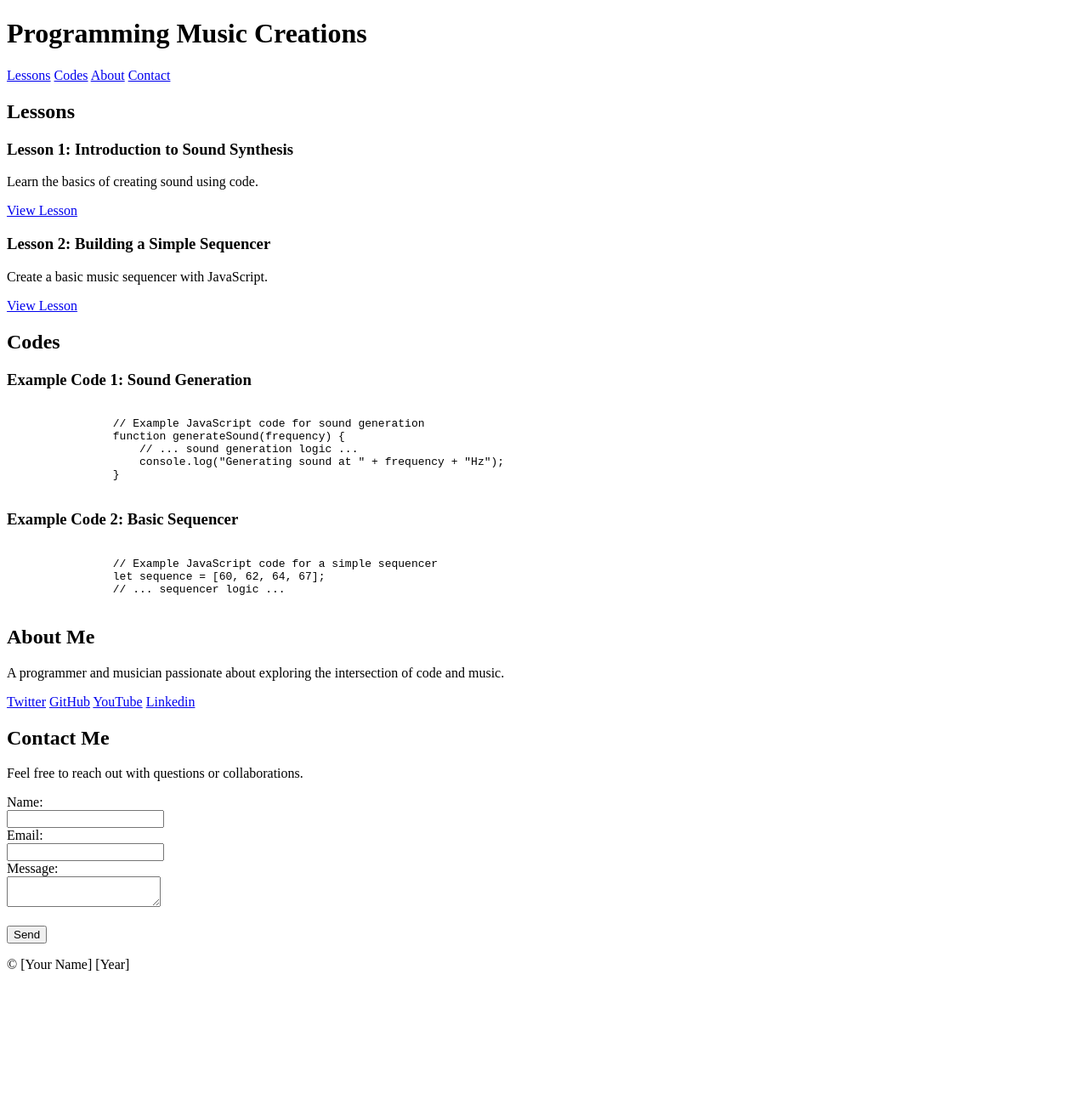
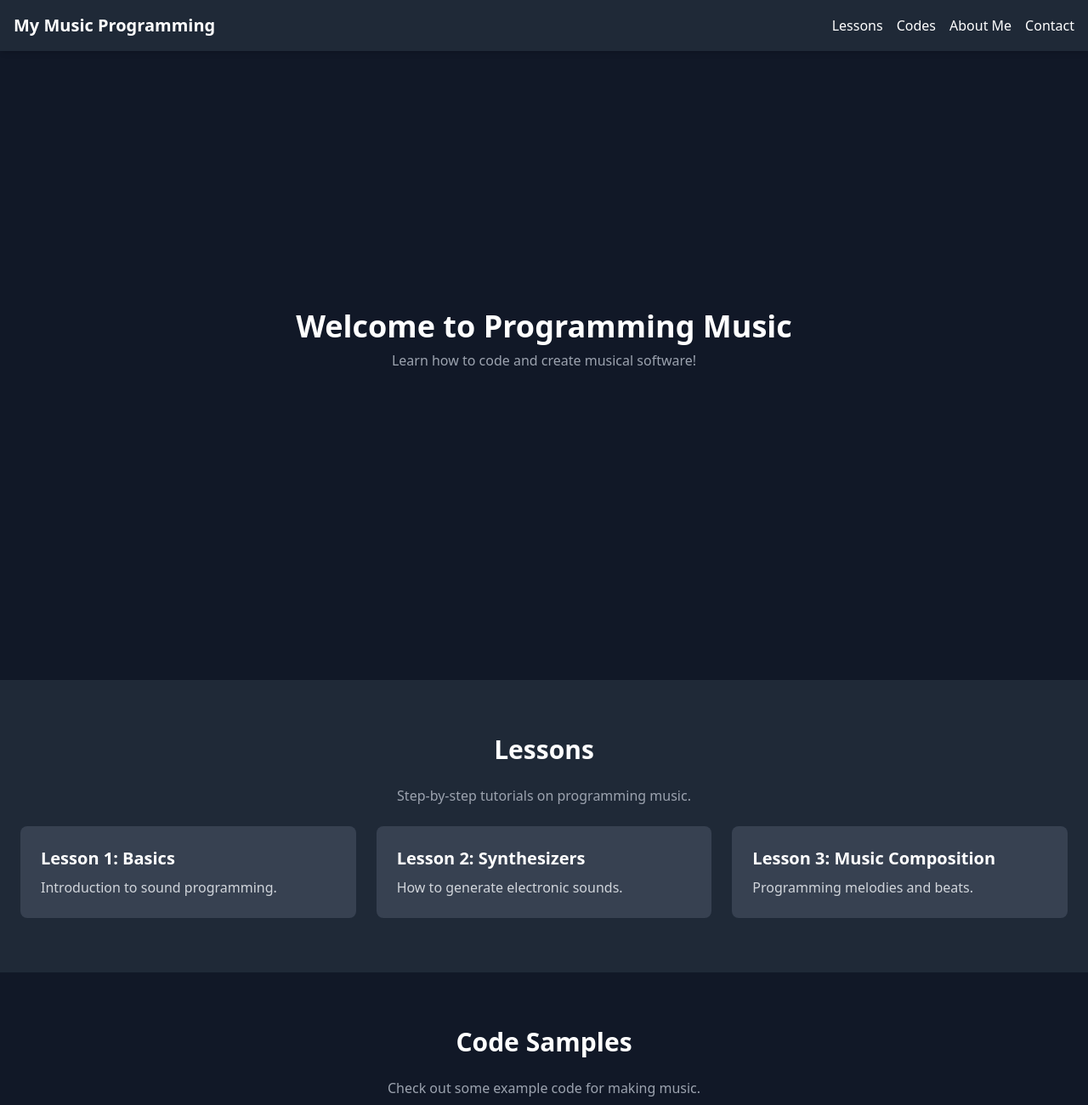
Before and after one commit to VirtualMusicInstruments/VirtualMusicInstruments.github.io, a plain HTML site: page input.html in a window 1280 px wide. Shown: the top 1300 px of the page at 85% size. Before the commit the page ends 1160 px from the top, so only its background shows below. Drawn offline with nearby package versions, Linux system fonts and the light colour scheme.

Commit message:
Update input.html

```diff
--- a/input.html
+++ b/input.html
@@ -3,83 +3,104 @@
 <head>
     <meta charset="UTF-8">
     <meta name="viewport" content="width=device-width, initial-scale=1.0">
-    <title>Your Programming Music Hub</title>
-    <link rel="stylesheet" href="style.css">
+    <title>Programming Music Lessons</title>
+    <script src="https://cdn.tailwindcss.com"></script>
 </head>
-<body>
-    <header>
-        <h1>Programming Music Creations</h1>
-        <nav>
-            <a href="#lessons">Lessons</a>
-            <a href="#codes">Codes</a>
-            <a href="#about">About</a>
-            <a href="#contact">Contact</a>
+<body class="bg-gray-900 text-white">
+
+    <!-- Navigation -->
+    <nav class="bg-gray-800 p-4 fixed w-full top-0 shadow-md">
+        <div class="container mx-auto flex justify-between items-center">
+            <h1 class="text-xl font-bold">My Music Programming</h1>
+            <ul class="flex space-x-4">
+                <li><a href="#lessons" class="hover:text-blue-400">Lessons</a></li>
+                <li><a href="#codes" class="hover:text-blue-400">Codes</a></li>
+                <li><a href="#about" class="hover:text-blue-400">About Me</a></li>
+                <li><a href="#contact" class="hover:text-blue-400">Contact</a></li>
+            </ul>
+        </div>
     </nav>
+
+    <!-- Hero Section -->
+    <header class="h-screen flex flex-col justify-center items-center text-center px-4">
+        <h1 class="text-4xl font-bold">Welcome to Programming Music</h1>
+        <p class="text-gray-400 mt-2">Learn how to code and create musical software!</p>
     </header>
 
-    <section id="lessons" class="section">
-        <h2>Lessons</h2>
-        <div class="lesson">
-            <h3>Lesson 1: Introduction to Sound Synthesis</h3>
-            <p>Learn the basics of creating sound using code.</p>
-            <a href="lessons/lesson1.html">View Lesson</a>
+    <!-- Lessons Section -->
+    <section id="lessons" class="py-16 px-6 bg-gray-800">
+        <div class="container mx-auto">
+            <h2 class="text-3xl font-bold text-center mb-6">Lessons</h2>
+            <p class="text-center text-gray-400">Step-by-step tutorials on programming music.</p>
+            <div class="grid grid-cols-1 md:grid-cols-2 lg:grid-cols-3 gap-6 mt-6">
+                <div class="bg-gray-700 p-6 rounded-lg">
+                    <h3 class="text-xl font-bold">Lesson 1: Basics</h3>
+                    <p class="text-gray-300 mt-2">Introduction to sound programming.</p>
                 </div>
-        <div class="lesson">
-            <h3>Lesson 2: Building a Simple Sequencer</h3>
-            <p>Create a basic music sequencer with JavaScript.</p>
-            <a href="lessons/lesson2.html">View Lesson</a>
+                <div class="bg-gray-700 p-6 rounded-lg">
+                    <h3 class="text-xl font-bold">Lesson 2: Synthesizers</h3>
+                    <p class="text-gray-300 mt-2">How to generate electronic sounds.</p>
+                </div>
+                <div class="bg-gray-700 p-6 rounded-lg">
+                    <h3 class="text-xl font-bold">Lesson 3: Music Composition</h3>
+                    <p class="text-gray-300 mt-2">Programming melodies and beats.</p>
+                </div>
+            </div>
         </div>
     </section>
 
-    <section id="codes" class="section">
-        <h2>Codes</h2>
-        <div class="code-snippet">
-            <h3>Example Code 1: Sound Generation</h3>
-            <pre><code>
-                // Example JavaScript code for sound generation
-                function generateSound(frequency) {
-                    // ... sound generation logic ...
-                    console.log("Generating sound at " + frequency + "Hz");
-                }
-            </code></pre>
+    <!-- Codes Section -->
+    <section id="codes" class="py-16 px-6 bg-gray-900">
+        <div class="container mx-auto">
+            <h2 class="text-3xl font-bold text-center mb-6">Code Samples</h2>
+            <p class="text-center text-gray-400">Check out some example code for making music.</p>
+            <div class="mt-6 bg-gray-800 p-6 rounded-lg">
+                <pre class="text-green-400">
+# Python: Simple Sound Generator
+import numpy as np
+import sounddevice as sd
+
+fs = 44100  # Sample rate
+t = np.linspace(0, 1, fs)
+wave = np.sin(2 * np.pi * 440 * t)
+
+sd.play(wave, samplerate=fs)
+sd.wait()
+                </pre>
             </div>
-        <div class="code-snippet">
-            <h3>Example Code 2: Basic Sequencer</h3>
-            <pre><code>
-                // Example JavaScript code for a simple sequencer
-                let sequence = [60, 62, 64, 67];
-                // ... sequencer logic ...
-            </code></pre>
         </div>
     </section>
 
-    <section id="about" class="section">
-        <h2>About Me</h2>
-        <p>A programmer and musician passionate about exploring the intersection of code and music.</p>
-        <div class="social-links">
-            <a href="[Your Twitter URL]" target="_blank">Twitter</a>
-            <a href="[Your GitHub URL]" target="_blank">GitHub</a>
-            <a href="[Your YouTube URL]" target="_blank">YouTube</a>
-            <a href="[Your Linkedin URL]" target="_blank">Linkedin</a>
+    <!-- About Me Section -->
+    <section id="about" class="py-16 px-6 bg-gray-800">
+        <div class="container mx-auto text-center">
+            <h2 class="text-3xl font-bold mb-6">About Me</h2>
+            <p class="text-gray-400 mb-4">I'm a passionate programmer who loves music and coding.</p>
+            <div class="flex justify-center space-x-6">
+                <a href="https://twitter.com/yourhandle" class="text-blue-400 hover:text-blue-300">Twitter</a>
+                <a href="https://github.com/yourhandle" class="text-gray-400 hover:text-gray-300">GitHub</a>
+                <a href="https://linkedin.com/in/yourhandle" class="text-blue-500 hover:text-blue-400">LinkedIn</a>
+            </div>
         </div>
     </section>
 
-    <section id="contact" class="section">
-        <h2>Contact Me</h2>
-        <p>Feel free to reach out with questions or collaborations.</p>
-        <form action="mailto:your.email@example.com" method="post" enctype="text/plain">
-            <label for="name">Name:</label><br>
-            <input type="text" id="name" name="name"><br>
-            <label for="email">Email:</label><br>
-            <input type="email" id="email" name="email"><br>
-            <label for="message">Message:</label><br>
-            <textarea id="message" name="message"></textarea><br><br>
-            <input type="submit" value="Send">
+    <!-- Contact Me Section -->
+    <section id="contact" class="py-16 px-6 bg-gray-900">
+        <div class="container mx-auto text-center">
+            <h2 class="text-3xl font-bold mb-6">Contact Me</h2>
+            <p class="text-gray-400 mb-4">Feel free to reach out for collaborations!</p>
+            <form class="max-w-md mx-auto">
+                <input type="text" placeholder="Your Name" class="w-full p-2 mb-4 bg-gray-800 rounded border border-gray-600">
+                <input type="email" placeholder="Your Email" class="w-full p-2 mb-4 bg-gray-800 rounded border border-gray-600">
+                <textarea placeholder="Your Message" class="w-full p-2 mb-4 bg-gray-800 rounded border border-gray-600"></textarea>
+                <button class="bg-blue-500 px-4 py-2 rounded hover:bg-blue-400">Send Message</button>
             </form>
+        </div>
     </section>
 
-    <footer>
-        <p>&copy; [Your Name] [Year]</p>
+    <!-- Footer -->
+    <footer class="py-4 bg-gray-800 text-center">
+        <p class="text-gray-400">&copy; 2025 My Music Programming. All rights reserved.</p>
     </footer>
 
 </body>
```
Lines whose indentation alone changed are shown as unchanged.
